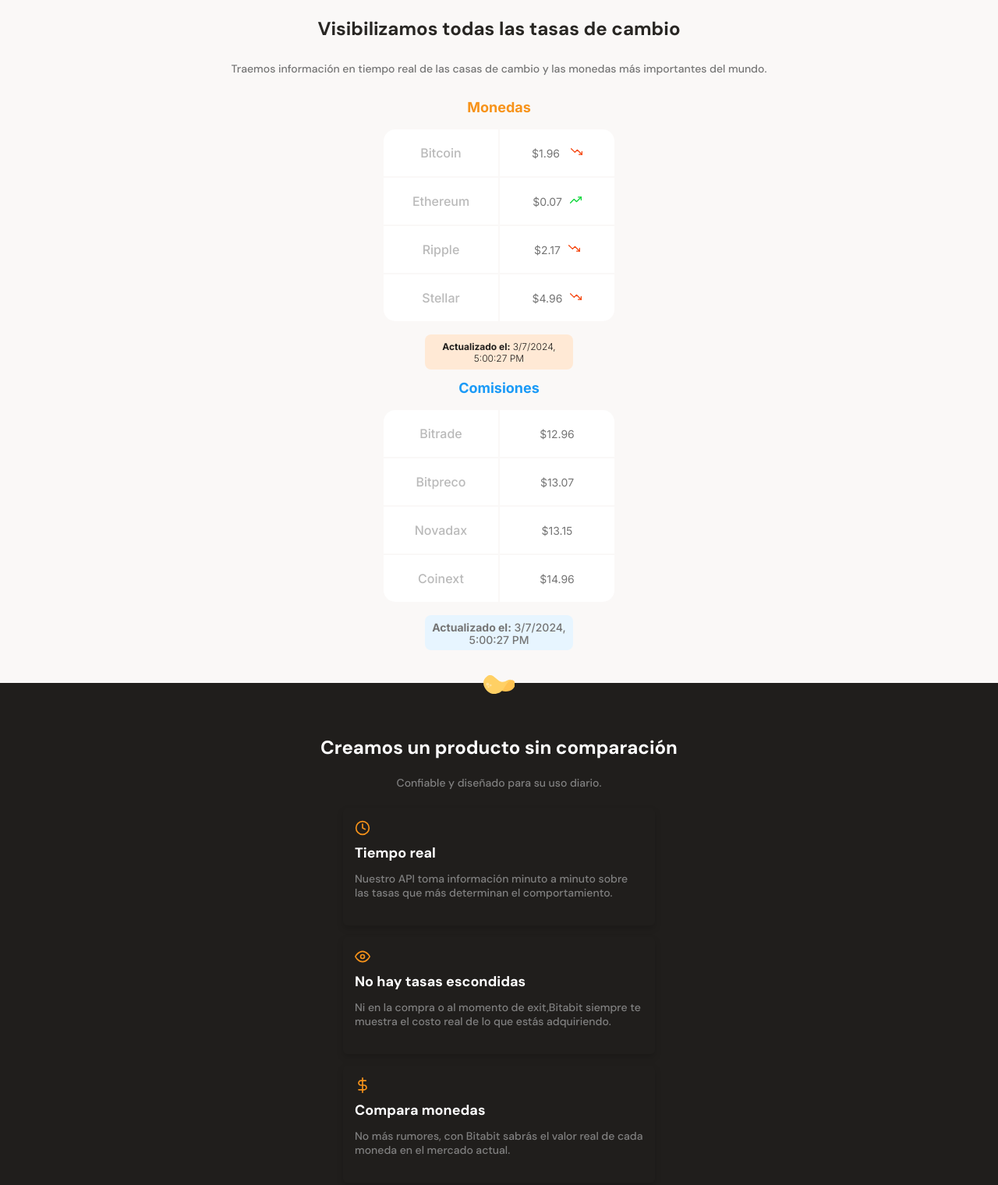
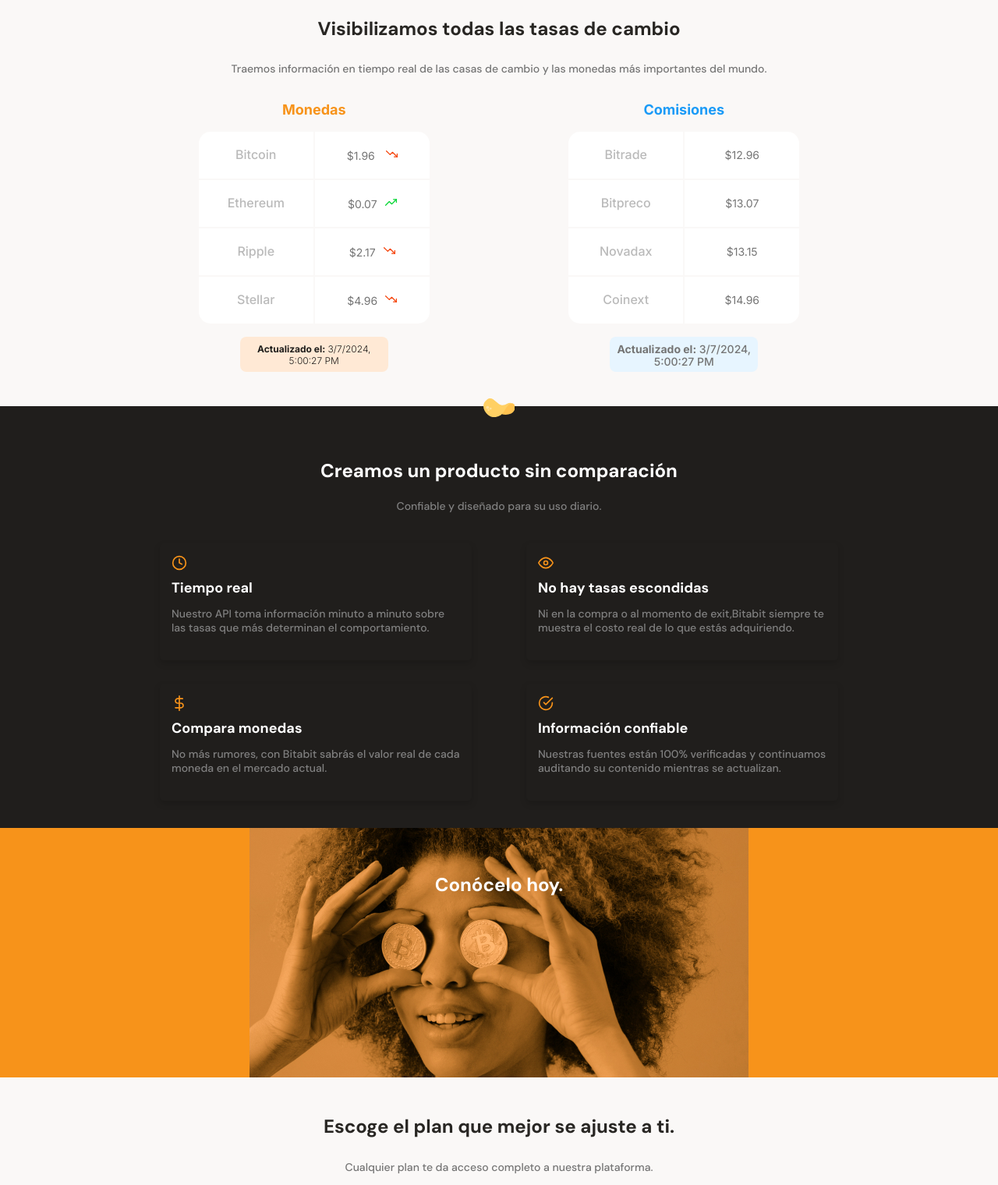
Before and after one commit to AdrianGerman/MobileFirst-Layout, a plain HTML site: page index.html in a window 1280 px wide. Shown: the part 640-2160 px from the top of the page at 78% size. Drawn offline with Linux system fonts and the light colour scheme.

Commit message:
media queries

```diff
--- /dev/null
+++ b/css/query_tablet.css
@@ -0,0 +1,29 @@
+.main-tables-container {
+  justify-content: center;
+  width: 940px;
+  overflow-x: unset;
+}
+
+.product-cards--container {
+  display: flex;
+  flex-wrap: wrap;
+  width: 940px;
+  margin: 0 auto;
+}
+
+.plans-container--slider {
+  justify-content: center;
+  overflow-x: unset;
+}
+
+.main-plans-container {
+  display: grid;
+  justify-content: center;
+}
+
+.bitcoin-img-container {
+  width: 100%;
+  height: 40vh;
+  background-size: auto;
+  background-color: var(--bitcoin-orange);
+}
--- a/css/styles.css
+++ b/css/styles.css
@@ -148,6 +148,18 @@
 }
 
 /* tables */
+
+.main-tables-container {
+  display: flex;
+  align-items: center;
+  gap: 9px;
+  width: 240px;
+  margin: 0 auto;
+  height: 365px;
+  overflow-x: auto;
+  overscroll-behavior-x: contain;
+  scroll-snap-type: x proximity;
+}
 
 .main-currency-table {
   width: 70%;
--- a/index.html
+++ b/index.html
@@ -5,6 +5,8 @@
         <meta name="viewport" content="width=device-width, initial-scale=1.0">
         <title>Bitatabit</title>
         <link rel="stylesheet" href="./css/styles.css">
+        <link rel="stylesheet" href="./css/query_tablet.css"
+            media="(min-width: 940px)">
         <!-- importación de las fuentes de google -->
         <link rel="preconnect" href="https://fonts.googleapis.com">
         <link rel="preconnect" href="https://fonts.gstatic.com" crossorigin>
@@ -13,6 +15,7 @@
             rel="stylesheet">
     </head>
     <body>
+
         <header>
             <img src="./assets/img/logo.svg" alt="logo">
             <div class="header--title-container">
@@ -24,6 +27,7 @@
                     <span></span></a>
             </div>
         </header>
+
         <main>
             <section class="main-exchange-container">
                 <div class="backgroundImg"></div>
@@ -68,8 +72,6 @@
                             </p>
                         </div>
                     </div>
-                </section>
-                <section class="main-tables-container">
                     <div class="main-currency-table">
                         <p
                             class="currency-table--title--secondary">Comisiones</p>
@@ -117,33 +119,31 @@
                         <span class="clock"></span>
                         <p class="product--card-title">Tiempo real</p>
                         <p class="product--card-body">Nuestro API toma
-                            información minuto a minuto sobre las tasas que más
+                            información minuto a minuto sobre las tasas que
+                            más
                             determinan el comportamiento.</p>
                     </article>
-                </section>
-                <section class="product-cards--container">
                     <article class="product-detail--card">
                         <span class="eye"></span>
                         <p class="product--card-title">No hay tasas
                             escondidas</p>
                         <p class="product--card-body">Ni en la compra o al
-                            momento de exit,Bitabit siempre te muestra el costo
+                            momento de exit,Bitabit siempre te muestra el
+                            costo
                             real de lo que estás adquiriendo.</p>
                     </article>
-                </section>
-                <section class="product-cards--container">
                     <article class="product-detail--card">
                         <span class="dollar-sign"></span>
                         <p class="product--card-title">Compara monedas</p>
                         <p class="product--card-body">No más rumores, con
-                            Bitabit sabrás el valor real de cada moneda en el
+                            Bitabit sabrás el valor real de cada moneda en
+                            el
                             mercado actual.</p>
                     </article>
-                </section>
-                <section class="product-cards--container">
                     <article class="product-detail--card">
                         <span class="check-circle"></span>
-                        <p class="product--card-title">Información confiable</p>
+                        <p class="product--card-title">Información
+                            confiable</p>
                         <p class="product--card-body">Nuestras fuentes están
                             100% verificadas y continuamos auditando su
                             contenido mientras se actualizan.</p>
@@ -165,7 +165,8 @@
                         <div class="plan-info-container">
                             <h3 class="plan-card--title">Pago Anual</h3>
                             <p class="plan-card--price"><sup>$</sup>99</p>
-                            <p class="plan-card--saving">*Ahorra $129 comprando
+                            <p class="plan-card--saving">*Ahorra $129
+                                comprando
                                 el plan mensual.</p>
                             <button class="plan-card--ca">Escoger este
                                 <span></span></button>
@@ -177,7 +178,8 @@
                         <div class="plan-info-container">
                             <h3 class="plan-card--title">Pago Anual</h3>
                             <p class="plan-card--price"><sup>$</sup>99</p>
-                            <p class="plan-card--saving">*Ahorra $129 comprando
+                            <p class="plan-card--saving">*Ahorra $129
+                                comprando
                                 el plan mensual.</p>
                             <button class="plan-card--ca">Escoger este
                                 <span></span></button>
@@ -189,7 +191,8 @@
                         <div class="plan-info-container">
                             <h3 class="plan-card--title">Pago Anual</h3>
                             <p class="plan-card--price"><sup>$</sup>99</p>
-                            <p class="plan-card--saving">*Ahorra $129 comprando
+                            <p class="plan-card--saving">*Ahorra $129
+                                comprando
                                 el plan mensual.</p>
                             <button class="plan-card--ca">Escoger este
                                 <span></span></button>
@@ -198,6 +201,7 @@
                 </section>
             </section>
         </main>
+
         <footer>
             <section class="left">
                 <ul>
@@ -214,5 +218,6 @@
                 <img src="./assets/img/logo-footer.svg" alt="logotipo">
             </section>
         </footer>
+
     </body>
 </html>
```
